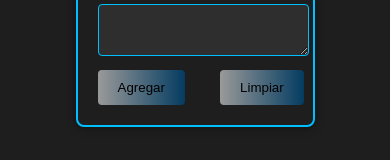
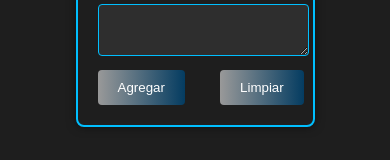
Before and after one commit to Marlon-Parra/aluraflix, a React (Vite) app: page /nuevo-video in a window 390 px wide. Shown: the part 572-732 px from the top of the page. Built offline with nearby package versions, Linux system fonts and the light colour scheme; no server answers.

Commit message:
Actualizar style-movil.css

```diff
--- a/src/assets/NuevoVideoForm/style-movil.css
+++ b/src/assets/NuevoVideoForm/style-movil.css
@@ -53,7 +53,7 @@
       padding: 10px 20px;
       border-radius: 4px;
       cursor: pointer;
-      color: #000;
+      color: #fff;
       transition: background-color 0.3s;
     }
 
@@ -63,7 +63,7 @@
       padding: 10px 20px;
       border-radius: 4px;
       cursor: pointer;
-      color: #000;
+      color: #fff;
       transition: background-color 0.3s;
       position: relative;
       left: 18%;
```
